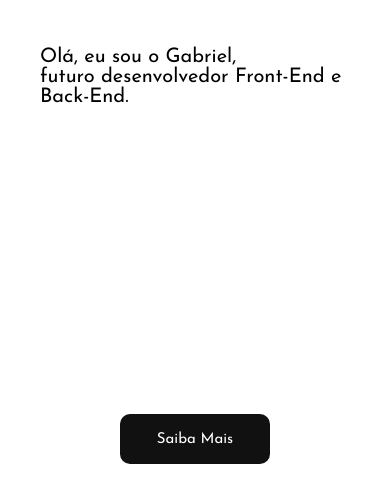
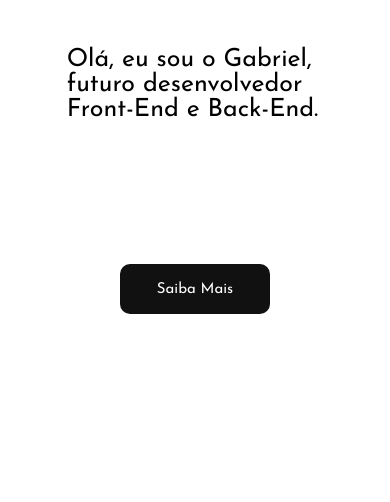
Before and after one commit to BielJdck/BielJdck.github.io, a plain HTML site: page index.html in a window 390 px wide. Shown: the part 230-732 px from the top of the page. Drawn offline with Linux system fonts and the light colour scheme; a web font is replaced by a local one.

Commit message:
responsive

```diff
--- a/css/responsivo.css
+++ b/css/responsivo.css
@@ -30,8 +30,8 @@
   p {
     display: flex;
     justify-content: center;
-    font-size: 20px;
-    margin-left: 20px;
+    font-size: 25px;
+    margin-left: -5px;
   }
 
   aside {
@@ -41,8 +41,9 @@
 
   .glow-on-hover {
     position: fixed;
-    bottom: 150px;
+    bottom: 300px;
     left: 50%;
+    margin-top: -15px;
     transform: translateX(-50%);
 
   }
--- a/index.html
+++ b/index.html
@@ -32,7 +32,7 @@
   <main>
     <aside>
       <h1>Biel Moon</h1>
-      <p>Olá, eu sou o Gabriel,<br>futuro desenvolvedor Front-End e Back-End.</p>
+      <p>Olá, eu sou o Gabriel, <br>futuro desenvolvedor <br> Front-End e Back-End.</p>
 
       <button class="glow-on-hover" type="button">Saiba Mais</button>
     </aside>
```
